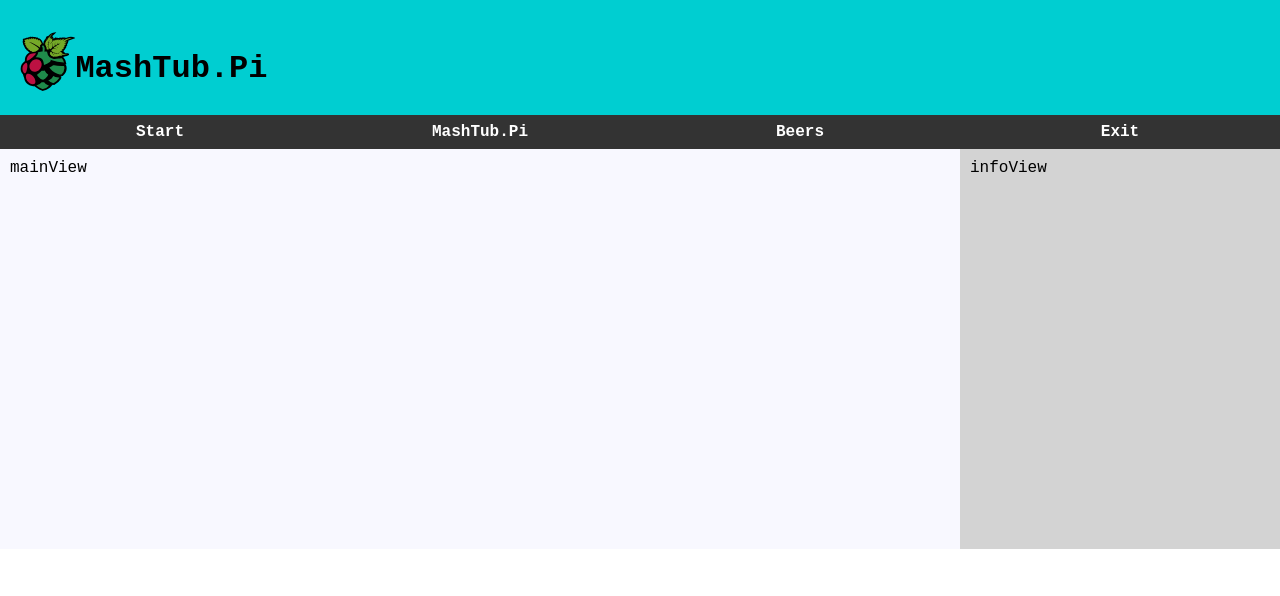
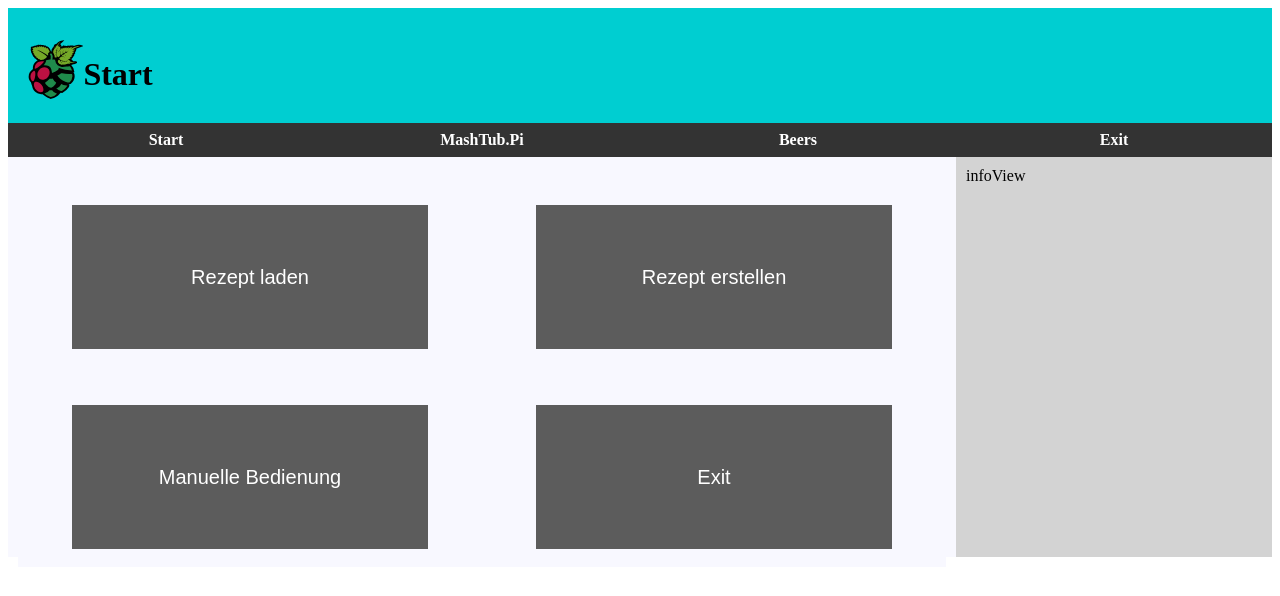
Before and after one commit to neur0nic/MashTub.Pi, a Flask app: page / in a window 1280 px wide. Shown: the top 596 px of the page. Run offline with Flask 2, Linux system fonts and the light colour scheme; parts of the project's set-up code (start-up, migrations or seed data) failed here and were passed over.

Commit message:
Added an blinking alarm LED, Added tile-buttons to the start page, Corrected Error: image url, Corrected Error: title,

```diff
--- a/Code/static/mtpi.css
+++ b/Code/static/mtpi.css
@@ -1,4 +1,4 @@
-body {
+cbody {
     font-family: "Courier New", Courier, monospace;
     margin: 0;
 }
@@ -55,6 +55,12 @@
 	width: 25%;
 }
 
+.column.tile{
+	background-color: #F8F8FF;
+	width: 50%;
+	height: 200px;
+}
+
 * {
     box-sizing: border-box;
 }
@@ -66,6 +72,35 @@
     clear: both;
 }
 
+/* Buttons as Tiles */
+
+.kachel {
+    background-color: #5c5c5c;
+    border: none;
+    color: white;
+    text-align: center;
+    text-decoration: none;
+    display: inline-block;
+    font-size: 20px;
+/*    position:relative;
+    margin: -80% -40%;
+    top: 50%;
+    left: 50%;*/
+    -webkit-transition-duration: 0.4s; /* Safari */
+    transition-duration: 0.4s;
+    cursor: pointer;
+/*    vertical-align: middle;
+    horizontal-align: middle;*/
+    width: 98%;
+    height: 98%;
+}
+
+.kachel:hover {
+    background-color: #292626;
+    color: white;
+    width: 98%;
+    height: 98%;
+}
 /* Responsive layout - makes the three columns stack on top of each other instead of next to each other */
 @media (max-width: 600px) {
     .column.side, .column.middle {
@@ -144,7 +179,7 @@
 
 /* For the beer searching bar*/
 input.beerSearch{
-    background-image: url('../searchicon.svg'); /* Add a search icon to input */
+    background-image: url('../templates/searchicon.svg'); /* Add a search icon to input */
     background-position: 10px 15px; /* Position the search icon */
     background-size: 20px 20px;
     background-repeat: no-repeat; /* Do not repeat the icon image */
@@ -179,3 +214,33 @@
 * {
   box-sizing: border-box;
 }
+
+/* Buttons as Tiles*/
+.kachel {
+    background-color: #5c5c5c;
+    border: none;
+    color: white;
+    text-align: center;
+    text-decoration: none;
+    display: inline-block;
+    font-size: 20px;
+    position:relative;
+    margin: -80% -40%;
+    top: 50%;
+    left: 50%;
+    -webkit-transition-duration: 0.4s; /* Safari */
+    transition-duration: 0.4s;
+    cursor: pointer;
+    vertical-align: middle;
+    horizontal-align: middle;
+    width: 80%;
+    height: 80%;
+}
+
+
+.kachel:hover {
+    background-color: #292626;
+    color: white;
+    width: 80%;
+    height: 80%;
+}
--- a/Code/templates/index.html
+++ b/Code/templates/index.html
@@ -7,7 +7,7 @@
        Remove this if you use the .htaccess -->
   <meta http-equiv="X-UA-Compatible" content="IE=edge,chrome=1">
 
-  <title>NewIDE</title>
+  <title>MashTub.Pi</title>
   <meta name="viewport" content="width=device-width; initial-scale=1.0">
 
   <!-- Replace favicon.ico & apple-touch-icon.png in the root of your domain and delete these references -->
@@ -34,7 +34,7 @@
   <div class="row" id="Views">
   	<!--mainView-->
   	<div class="column main" id="mainView">
-  		mainView
+  		<script>window.onload=startView();</script>
   	</div>
   	<!--infoView-->
   	<div class="column info" id="infoView">
--- a/Code/templates/mtpi.js
+++ b/Code/templates/mtpi.js
@@ -1,5 +1,19 @@
 function startView(){
-    document.getElementById('mainView').innerHTML='startView';
+    document.getElementById('mainView').innerHTML=' \
+    <div class="row"> \
+		<div class="column tile"> \
+			<button class="kachel" onclick="beerView()">Rezept laden</button> \
+		</div> \
+		<div class="column tile"> \
+			<button class="kachel">Rezept erstellen</button> \
+		</div> \
+		<div class="column tile"> \
+			<button class="kachel">Manuelle Bedienung</button> \
+		</div> \
+		<div class="column tile"> \
+			<button class="kachel" onclick="exitView()">Exit</button> \
+		</div> \
+	</div>';
     document.getElementById('headerView').innerHTML=
     '<img src="icon.svg" alt="Hopsberry" height="70px" style="vertical-align:-40%">Start';
     document.getElementById('infoView').innerHTML=
@@ -26,8 +40,10 @@
 			  <input type="checkbox"> \
 			  <span class="slider round"></span> \
 			</label><br/><br/> \
-			Alarm / Fehler: \
-			';
+			Alarm / Fehler: <svg width="24px" height="24px"> \
+			<circle r="11" cx="12" cy="12" stroke="#000000" stroke-width="1" fill="#FFFFFF"> \
+			<animate attributeType="XML" attributeName="fill" values="#800;#f00;#800;#800" \
+			dur="0.8s" repeatCount="indefinite"/> </circle> </svg>';
     }
 
 function beerView(){
```
Also changed, not shown: Code/templates/start.html (deleted, +0 -11 lines), requirements.txt (+6 -2 lines), 1 other file.
